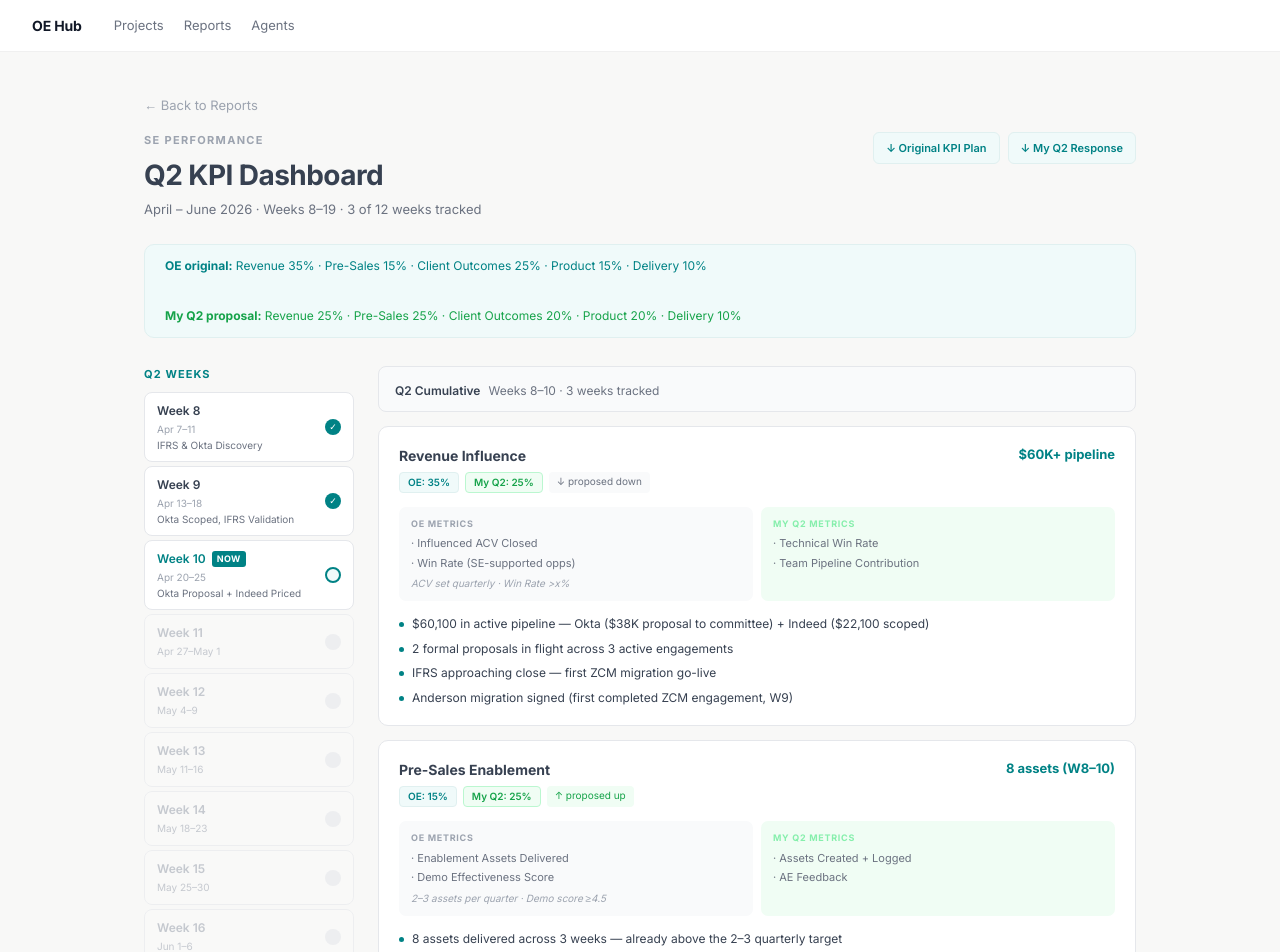
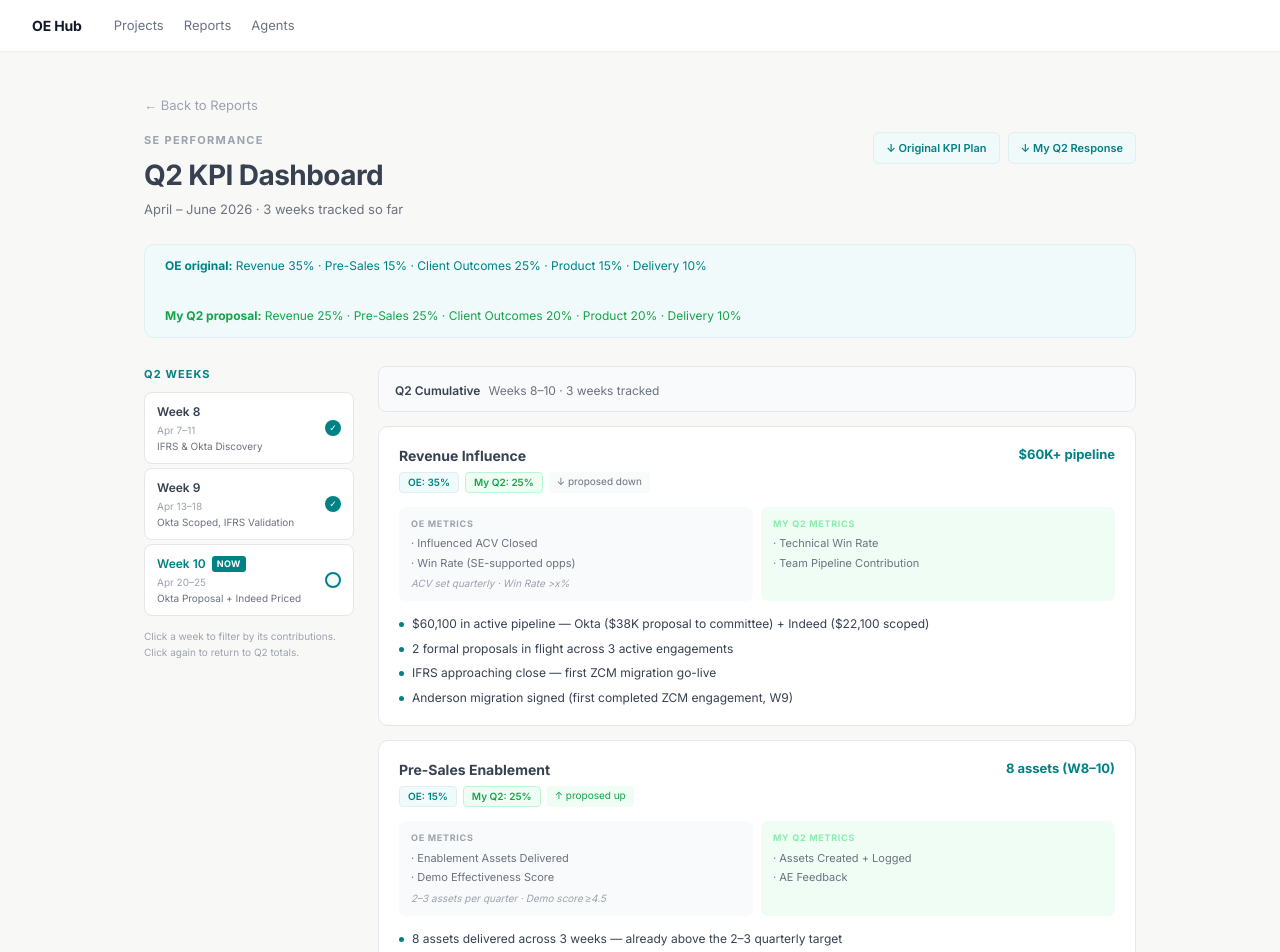
Before and after one commit to mithunoese/oe-hub, a Next.js app: page /se-kpi in a window 1280 px wide. Shown: the top 952 px of the page. Built offline with nearby package versions, Linux system fonts and the light colour scheme.

Commit message:
fix: remove future weeks from Q2 KPI dashboard — only show tracked weeks

```diff
--- a/src/app/se-kpi/page.tsx
+++ b/src/app/se-kpi/page.tsx
@@ -24,9 +24,9 @@ interface WeekContributions {
 interface WeekData {
   week: number;
   dates: string;
-  status: "complete" | "current" | "upcoming";
+  status: "complete" | "current";
   label: string;
-  contributions?: WeekContributions;
+  contributions: WeekContributions;
 }
 
 interface KPICategory {
@@ -139,15 +139,6 @@ const weeks: WeekData[] = [
       ],
     },
   },
-  { week: 11, dates: "Apr 27–May 1", status: "upcoming", label: "" },
-  { week: 12, dates: "May 4–9", status: "upcoming", label: "" },
-  { week: 13, dates: "May 11–16", status: "upcoming", label: "" },
-  { week: 14, dates: "May 18–23", status: "upcoming", label: "" },
-  { week: 15, dates: "May 25–30", status: "upcoming", label: "" },
-  { week: 16, dates: "Jun 1–6", status: "upcoming", label: "" },
-  { week: 17, dates: "Jun 8–13", status: "upcoming", label: "" },
-  { week: 18, dates: "Jun 15–20", status: "upcoming", label: "" },
-  { week: 19, dates: "Jun 22–27", status: "upcoming", label: "" },
 ];
 
 const categories: KPICategory[] = [
@@ -240,40 +231,26 @@ const categories: KPICategory[] = [
 
 export default function SEKPIDashboard() {
   const [selectedWeek, setSelectedWeek] = useState<number | null>(null);
-
   const selected = selectedWeek !== null ? weeks.find((w) => w.week === selectedWeek) : null;
 
   return (
     <main style={{ maxWidth: 1040, margin: "0 auto", padding: "40px 24px 72px" }}>
       {/* Header */}
       <div style={{ marginBottom: 24 }}>
-        <Link
-          href="/reports"
-          style={{ fontSize: 13, color: LIGHT, textDecoration: "none", display: "inline-flex", alignItems: "center", gap: 6, marginBottom: 16 }}
-        >
+        <Link href="/reports" style={{ fontSize: 13, color: LIGHT, textDecoration: "none", display: "inline-flex", alignItems: "center", gap: 6, marginBottom: 16 }}>
           &larr; Back to Reports
         </Link>
         <div style={{ display: "flex", justifyContent: "space-between", alignItems: "flex-start", flexWrap: "wrap", gap: 12 }}>
           <div>
             <div style={{ fontSize: 11, fontWeight: 700, letterSpacing: "0.12em", textTransform: "uppercase", color: LIGHT, marginBottom: 6 }}>SE Performance</div>
             <h1 style={{ fontSize: 28, fontWeight: 700, color: DARK, marginBottom: 4, letterSpacing: "-0.02em" }}>Q2 KPI Dashboard</h1>
-            <p style={{ fontSize: 13, color: MUTED }}>April – June 2026 · Weeks 8–19 · 3 of 12 weeks tracked</p>
+            <p style={{ fontSize: 13, color: MUTED }}>April – June 2026 · 3 weeks tracked so far</p>
           </div>
           <div style={{ display: "flex", gap: 8, flexWrap: "wrap" }}>
-            <a
-              href="/solutions_engineer_kpi.pdf"
-              target="_blank"
-              rel="noreferrer"
-              style={{ fontSize: 11, fontWeight: 600, color: TEAL, background: TEAL_LIGHT, border: `1px solid ${TEAL_MID}`, borderRadius: 6, padding: "7px 12px", textDecoration: "none", whiteSpace: "nowrap" }}
-            >
+            <a href="/solutions_engineer_kpi.pdf" target="_blank" rel="noreferrer" style={{ fontSize: 11, fontWeight: 600, color: TEAL, background: TEAL_LIGHT, border: `1px solid ${TEAL_MID}`, borderRadius: 6, padding: "7px 12px", textDecoration: "none", whiteSpace: "nowrap" }}>
               ↓ Original KPI Plan
             </a>
-            <a
-              href="/se_kpi_response.pdf"
-              target="_blank"
-              rel="noreferrer"
-              style={{ fontSize: 11, fontWeight: 600, color: TEAL, background: TEAL_LIGHT, border: `1px solid ${TEAL_MID}`, borderRadius: 6, padding: "7px 12px", textDecoration: "none", whiteSpace: "nowrap" }}
-            >
+            <a href="/se_kpi_response.pdf" target="_blank" rel="noreferrer" style={{ fontSize: 11, fontWeight: 600, color: TEAL, background: TEAL_LIGHT, border: `1px solid ${TEAL_MID}`, borderRadius: 6, padding: "7px 12px", textDecoration: "none", whiteSpace: "nowrap" }}>
               ↓ My Q2 Response
             </a>
           </div>
@@ -304,24 +281,23 @@ export default function SEKPIDashboard() {
             {weeks.map((w) => (
               <button
                 key={w.week}
-                onClick={() => w.status !== "upcoming" && setSelectedWeek(selectedWeek === w.week ? null : w.week)}
+                onClick={() => setSelectedWeek(selectedWeek === w.week ? null : w.week)}
                 style={{
                   display: "flex",
                   alignItems: "center",
                   justifyContent: "space-between",
-                  padding: "9px 12px",
+                  padding: "10px 12px",
                   borderRadius: 8,
                   border: selectedWeek === w.week ? `1.5px solid ${TEAL}` : `1px solid ${BORDER}`,
-                  background: selectedWeek === w.week ? TEAL_LIGHT : w.status === "upcoming" ? "#fafafa" : "#fff",
-                  cursor: w.status === "upcoming" ? "default" : "pointer",
+                  background: selectedWeek === w.week ? TEAL_LIGHT : "#fff",
+                  cursor: "pointer",
                   textAlign: "left",
                   width: "100%",
-                  opacity: w.status === "upcoming" ? 0.55 : 1,
                 }}
               >
                 <div style={{ minWidth: 0 }}>
                   <div style={{ display: "flex", alignItems: "center", gap: 6, marginBottom: 2 }}>
-                    <span style={{ fontSize: 12, fontWeight: 600, color: w.status === "current" ? TEAL : w.status === "upcoming" ? LIGHT : DARK }}>
+                    <span style={{ fontSize: 12, fontWeight: 600, color: w.status === "current" ? TEAL : DARK }}>
                       Week {w.week}
                     </span>
                     {w.status === "current" && (
@@ -329,7 +305,7 @@ export default function SEKPIDashboard() {
                     )}
                   </div>
                   <div style={{ fontSize: 10, color: LIGHT }}>{w.dates}</div>
-                  {w.label && <div style={{ fontSize: 10, color: MUTED, marginTop: 2, lineHeight: 1.3, whiteSpace: "nowrap", overflow: "hidden", textOverflow: "ellipsis" }}>{w.label}</div>}
+                  <div style={{ fontSize: 10, color: MUTED, marginTop: 2, lineHeight: 1.3 }}>{w.label}</div>
                 </div>
                 <div style={{ flexShrink: 0, marginLeft: 8 }}>
                   {w.status === "complete" && (
@@ -340,19 +316,16 @@ export default function SEKPIDashboard() {
                   {w.status === "current" && (
                     <div style={{ width: 16, height: 16, borderRadius: "50%", background: TEAL_LIGHT, border: `2px solid ${TEAL}` }} />
                   )}
-                  {w.status === "upcoming" && (
-                    <div style={{ width: 16, height: 16, borderRadius: "50%", background: BORDER }} />
-                  )}
                 </div>
               </button>
             ))}
           </div>
           <div style={{ marginTop: 12, fontSize: 10, color: LIGHT, lineHeight: 1.6 }}>
-            Click a week to filter the dashboard. Click again to return to Q2 totals.
+            Click a week to filter by its contributions. Click again to return to Q2 totals.
           </div>
         </div>
 
-        {/* Right: KPI Dashboard */}
+        {/* Right: KPI cards */}
         <div style={{ flex: 1, minWidth: 0 }}>
           {/* Context bar */}
           <div style={{ marginBottom: 14, padding: "10px 16px", background: selected ? TEAL_LIGHT : "#f9fafb", borderRadius: 8, border: `1px solid ${selected ? TEAL_MID : BORDER}`, display: "flex", justifyContent: "space-between", alignItems: "center" }}>
@@ -360,7 +333,7 @@ export default function SEKPIDashboard() {
               {selected ? (
                 <>
                   <span style={{ fontSize: 12, fontWeight: 700, color: TEAL }}>Week {selected.week}</span>
-                  <span style={{ fontSize: 12, color: MUTED, marginLeft: 8 }}>{selected.dates}{selected.label ? ` — ${selected.label}` : ""}</span>
+                  <span style={{ fontSize: 12, color: MUTED, marginLeft: 8 }}>{selected.dates} — {selected.label}</span>
                 </>
               ) : (
                 <>
@@ -370,10 +343,7 @@ export default function SEKPIDashboard() {
               )}
             </div>
             {selected && (
-              <button
-                onClick={() => setSelectedWeek(null)}
-                style={{ fontSize: 11, color: MUTED, background: "none", border: `1px solid ${BORDER}`, borderRadius: 5, padding: "3px 8px", cursor: "pointer" }}
-              >
+              <button onClick={() => setSelectedWeek(null)} style={{ fontSize: 11, color: MUTED, background: "none", border: `1px solid ${BORDER}`, borderRadius: 5, padding: "3px 8px", cursor: "pointer" }}>
                 × Show Q2 totals
               </button>
             )}
@@ -382,51 +352,34 @@ export default function SEKPIDashboard() {
           {/* Category cards */}
           <div style={{ display: "flex", flexDirection: "column", gap: 14 }}>
             {categories.map((cat) => {
-              const items = selected?.contributions ? selected.contributions[cat.key] : cat.q2Totals;
+              const items = selected ? selected.contributions[cat.key] : cat.q2Totals;
               return (
                 <div key={cat.id} style={{ background: "#fff", border: `1px solid ${BORDER}`, borderRadius: 10, padding: "18px 20px" }}>
-                  {/* Card header */}
                   <div style={{ display: "flex", justifyContent: "space-between", alignItems: "flex-start", marginBottom: 14 }}>
                     <div>
                       <div style={{ fontSize: 14, fontWeight: 700, color: DARK, marginBottom: 6 }}>{cat.name}</div>
-                      <div style={{ display: "flex", gap: 6 }}>
-                        <span style={{ fontSize: 10, fontWeight: 600, color: TEAL, background: TEAL_LIGHT, border: `1px solid ${TEAL_MID}`, borderRadius: 4, padding: "2px 8px" }}>
-                          OE: {cat.oeWeight}%
-                        </span>
-                        <span style={{ fontSize: 10, fontWeight: 600, color: "#16a34a", background: "#f0fdf4", border: "1px solid #bbf7d0", borderRadius: 4, padding: "2px 8px" }}>
-                          My Q2: {cat.myWeight}%
-                        </span>
-                        {cat.myWeight > cat.oeWeight && (
-                          <span style={{ fontSize: 10, color: "#16a34a", background: "#f0fdf4", borderRadius: 4, padding: "2px 8px" }}>↑ proposed up</span>
-                        )}
-                        {cat.myWeight < cat.oeWeight && (
-                          <span style={{ fontSize: 10, color: MUTED, background: "#f9fafb", borderRadius: 4, padding: "2px 8px" }}>↓ proposed down</span>
-                        )}
+                      <div style={{ display: "flex", gap: 6, flexWrap: "wrap" }}>
+                        <span style={{ fontSize: 10, fontWeight: 600, color: TEAL, background: TEAL_LIGHT, border: `1px solid ${TEAL_MID}`, borderRadius: 4, padding: "2px 8px" }}>OE: {cat.oeWeight}%</span>
+                        <span style={{ fontSize: 10, fontWeight: 600, color: "#16a34a", background: "#f0fdf4", border: "1px solid #bbf7d0", borderRadius: 4, padding: "2px 8px" }}>My Q2: {cat.myWeight}%</span>
+                        {cat.myWeight > cat.oeWeight && <span style={{ fontSize: 10, color: "#16a34a", background: "#f0fdf4", borderRadius: 4, padding: "2px 8px" }}>↑ proposed up</span>}
+                        {cat.myWeight < cat.oeWeight && <span style={{ fontSize: 10, color: MUTED, background: "#f9fafb", borderRadius: 4, padding: "2px 8px" }}>↓ proposed down</span>}
                       </div>
                     </div>
-                    {!selected && (
-                      <div style={{ fontSize: 13, fontWeight: 700, color: TEAL, textAlign: "right", flexShrink: 0, marginLeft: 12 }}>{cat.q2Stat}</div>
-                    )}
+                    {!selected && <div style={{ fontSize: 13, fontWeight: 700, color: TEAL, flexShrink: 0, marginLeft: 12 }}>{cat.q2Stat}</div>}
                   </div>
 
-                  {/* Metrics comparison */}
                   <div style={{ display: "grid", gridTemplateColumns: "1fr 1fr", gap: 8, marginBottom: 14 }}>
                     <div style={{ background: "#f9fafb", borderRadius: 7, padding: "10px 12px" }}>
                       <div style={{ fontSize: 9, fontWeight: 700, letterSpacing: "0.08em", textTransform: "uppercase", color: LIGHT, marginBottom: 5 }}>OE Metrics</div>
-                      {cat.oeMetrics.map((m, i) => (
-                        <div key={i} style={{ fontSize: 11, color: MUTED, marginBottom: 3 }}>· {m}</div>
-                      ))}
+                      {cat.oeMetrics.map((m, i) => <div key={i} style={{ fontSize: 11, color: MUTED, marginBottom: 3 }}>· {m}</div>)}
                       <div style={{ fontSize: 10, color: LIGHT, fontStyle: "italic", marginTop: 5 }}>{cat.oeTargets}</div>
                     </div>
                     <div style={{ background: "#f0fdf4", borderRadius: 7, padding: "10px 12px" }}>
                       <div style={{ fontSize: 9, fontWeight: 700, letterSpacing: "0.08em", textTransform: "uppercase", color: "#86efac", marginBottom: 5 }}>My Q2 Metrics</div>
-                      {cat.myMetrics.map((m, i) => (
-                        <div key={i} style={{ fontSize: 11, color: MUTED, marginBottom: 3 }}>· {m}</div>
-                      ))}
+                      {cat.myMetrics.map((m, i) => <div key={i} style={{ fontSize: 11, color: MUTED, marginBottom: 3 }}>· {m}</div>)}
                     </div>
                   </div>
 
-                  {/* Evidence list */}
                   <div style={{ display: "flex", flexDirection: "column", gap: 6 }}>
                     {items.map((item, i) => (
                       <div key={i} style={{ display: "flex", gap: 8, alignItems: "flex-start" }}>
@@ -434,9 +387,6 @@ export default function SEKPIDashboard() {
                         <div style={{ fontSize: 12, color: DARK, lineHeight: 1.55 }}>{item}</div>
                       </div>
                     ))}
-                    {items.length === 0 && (
-                      <div style={{ fontSize: 12, color: LIGHT, fontStyle: "italic" }}>No entries for this week yet.</div>
-                    )}
                   </div>
                 </div>
               );
```
